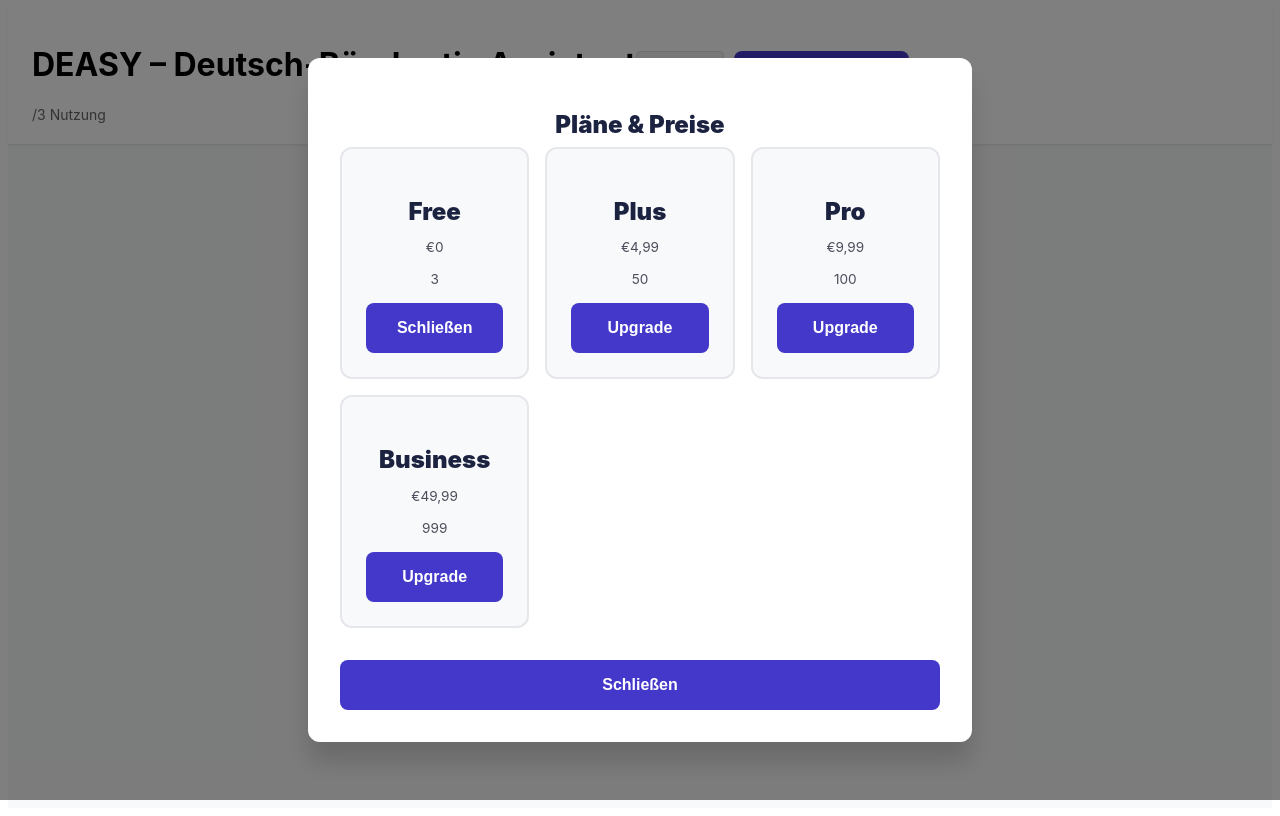
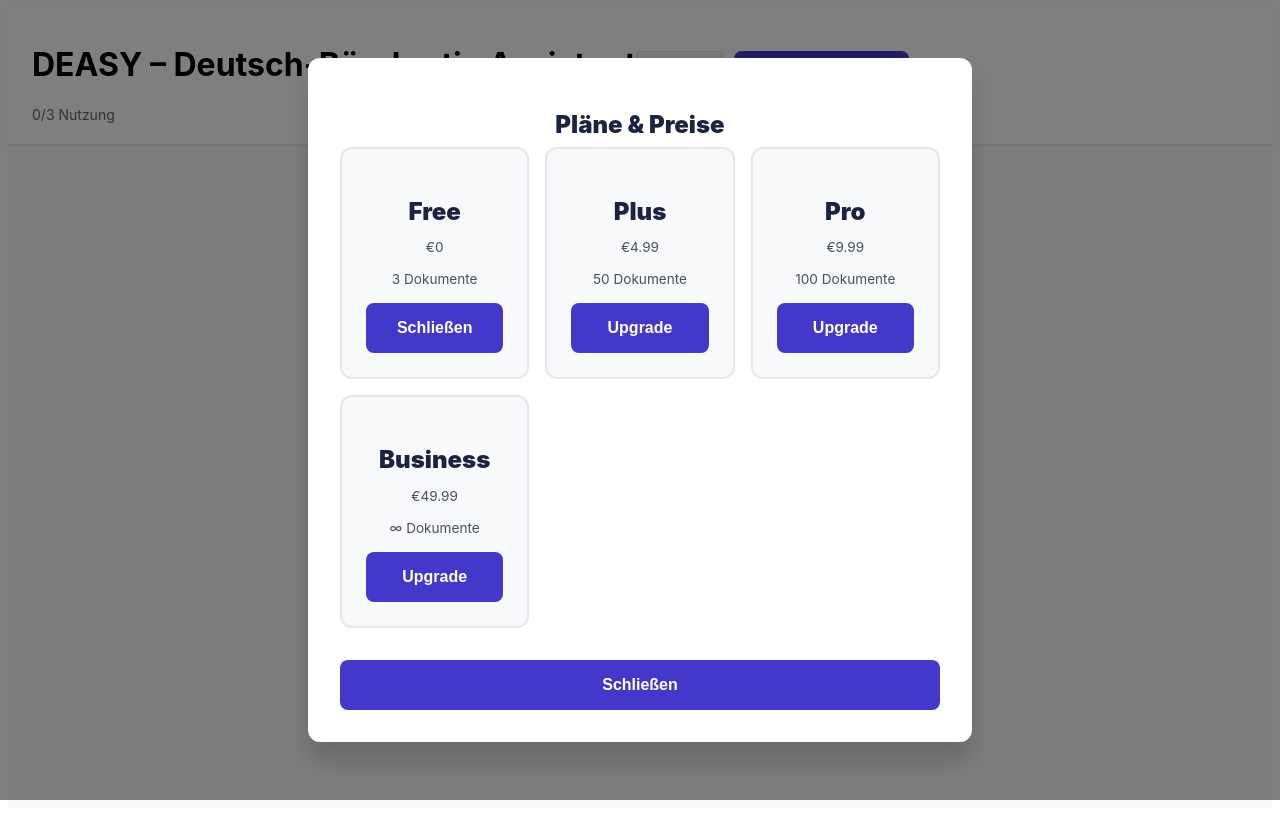
Before and after one commit to SchneiderStudios/deasy-saas, a Next.js app: page /app in a window 1280 px wide. Both pictures are taken after a click on the button "Auf Plus upgraden". Built offline with nearby package versions, Linux system fonts and the light colour scheme.

Commit message:
Update app.tsx

```diff
--- a/pages/app.tsx
+++ b/pages/app.tsx
@@ -122,9 +122,6 @@ const TEXTS_RU = {
   loading: 'Загрузка...',
 };
 
-const TIER_LIMITS = { free: 3, plus: 50, pro: 100, business: 999 };
-const TIER_PRICES = { free: '€0', plus: '€4,99', pro: '€9,99', business: '€49,99' };
-
 const REPLY_TEMPLATES: ReplyTemplate[] = [
   {
     id: 'reject_finanzamt',
@@ -143,7 +140,6 @@ Ich bitte Sie, den Bescheid zu überprüfen und angepasst zu erlassen.
 
 Mit freundlichen Grüßen,
 [DEIN NAME]`,
-
     body_ru: `Уважаемые дамы и господа,
 
 против решения от [ДАТА] с номером дела [НОМЕР] я подаю возражение.
@@ -161,7 +157,7 @@ Mit freundlichen Grüßen,
 ];
 
 export default function App() {
-  const { usageStats, canMakeRequest, incrementUsage, allTiers } = usePricingTiers();
+  const { usageStats, canMakeRequest, incrementUsage, getCurrentTier, getRemainingRequests, allTiers } = usePricingTiers();
   const { convertPdfToImages } = usePdfUpload();
   const { saveCaseToHistory } = useDocumentHistory();
 
@@ -205,7 +201,7 @@ export default function App() {
       setIsLoading(true);
 
       try {
-                const result = await convertPdfToImages(file);
+        const result = await convertPdfToImages(file);
         const images = result.base64Images;
         setUploadedImages(images);
 
@@ -494,9 +490,9 @@ export default function App() {
     </div>
   );
 
-   const currentTierId = 'free'; // Default to free tier
-  const currentTier = allTiers.find((t) => t.id === currentTierId) || allTiers[0];
-  const tierLimit = TIER_LIMITS[currentTierId as keyof typeof TIER_LIMITS] || 3;
+  const currentTier = getCurrentTier();
+  const remainingRequests = getRemainingRequests();
+
   return (
     <div className={styles.container}>
       <header className={styles.header}>
@@ -504,7 +500,7 @@ export default function App() {
           <div>
             <h1>{TEXTS.title}</h1>
             <p style={{ margin: '5px 0', fontSize: '14px', color: '#666' }}>
-              {usageStats.monthlyUsage}/{tierLimit} {TEXTS.usage}
+              {usageStats.usedThisMonth}/{currentTier.monthlyLimit} {TEXTS.usage}
             </p>
           </div>
           <div style={{ display: 'flex', gap: '10px' }}>
@@ -516,7 +512,7 @@ export default function App() {
               <option value="de">Deutsch</option>
               <option value="ru">Русский</option>
             </select>
-                       {currentTierId === 'free' && (
+            {usageStats.tier === 'free' && (
               <button onClick={() => setShowPricingModal(true)} className={styles.analyzeButton}>
                 {TEXTS.upgradeBtn}
               </button>
@@ -540,12 +536,12 @@ export default function App() {
               {allTiers.map((tier) => (
                 <div key={tier.id} className={styles.planCard}>
                   <h3>{tier.name}</h3>
-                  <p className={styles.price}>{TIER_PRICES[tier.id as keyof typeof TIER_PRICES] || '€0'}</p>
-                  <p>{TIER_LIMITS[tier.id as keyof typeof TIER_LIMITS] || 3}</p>
+                  <p className={styles.price}>€{tier.price === 0 ? '0' : tier.price}</p>
+                  <p>{tier.monthlyLimit === Infinity ? '∞' : tier.monthlyLimit} {selectedLanguage === 'de' ? 'Dokumente' : 'документов'}</p>
                   <button
                     onClick={() => {
                       if (tier.id === 'free') setShowPricingModal(false);
-                      else window.open(`https://buy.stripe.com/${tier.id}`, '_blank');
+                      else window.open(tier.stripeLink || '#', '_blank');
                     }}
                     className={styles.analyzeButton}
                   >
```
